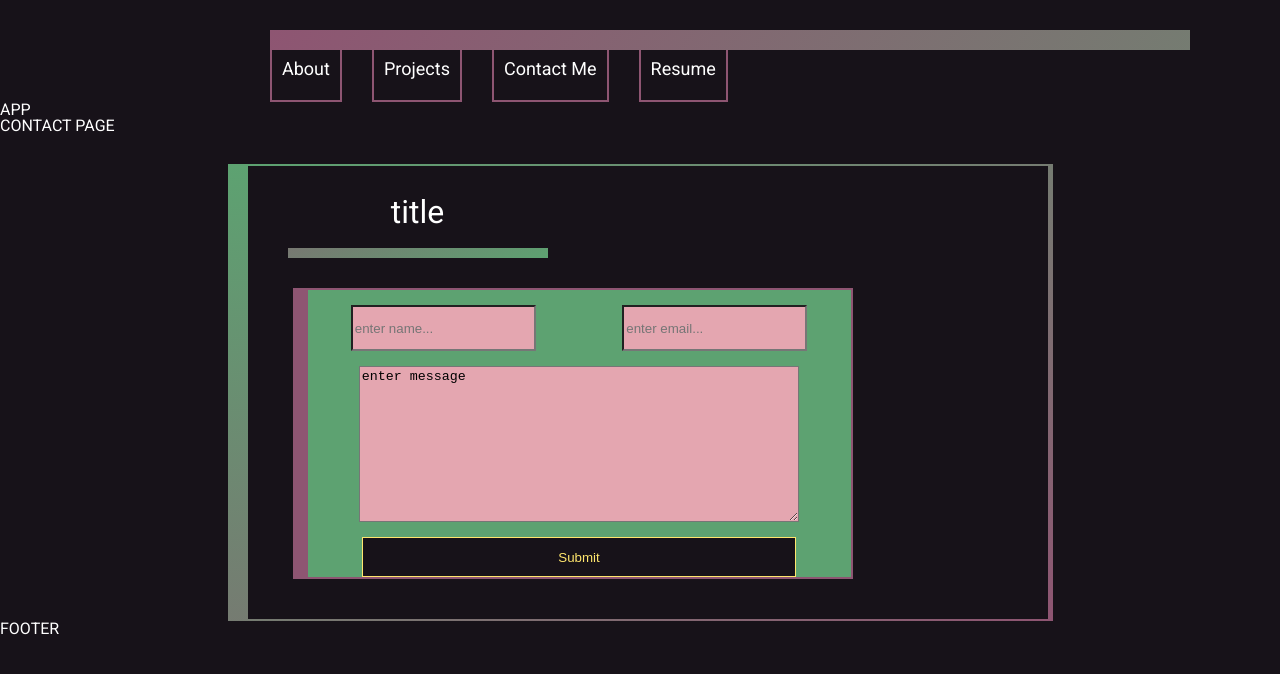
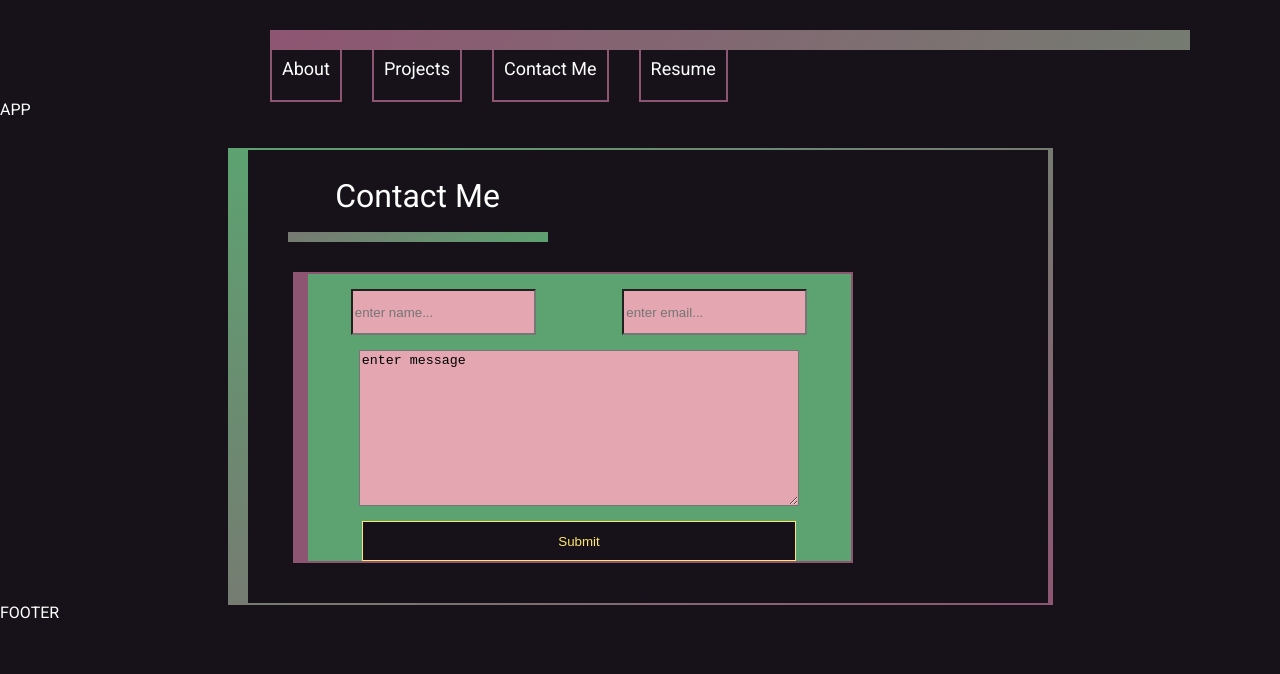
Before and after one commit to KarenDouglas/MyPortfolioWebsite-React, a React (Vite) app in the folder client/: page /contact in a window 1280 px wide. Shown: the top 674 px of the page. Built offline with nearby package versions, Linux system fonts and the light colour scheme.

Commit message:
added props to card for contact form

```diff
--- a/client/src/components/Card.jsx
+++ b/client/src/components/Card.jsx
@@ -4,13 +4,13 @@ import '../css/card.css'
 
 
 
-export default function Card({form}) {
+export default function Card({form, title}) {
     return (
         <>
         <section className='card-container'>
             <section className='card-border'>
                 <header className='card-title-group'>
-                <h1>title</h1>
+                <h1>{title}</h1>
                 <div className='div'></div>
 
                 </header>
--- a/client/src/pages/ContactPage.jsx
+++ b/client/src/pages/ContactPage.jsx
@@ -6,8 +6,7 @@ import Card from '../components/Card';
 export default function ContactPage() {
     return (
         <>
-        <div>CONTACT PAGE</div>
-        <Card form={true}/>
+        <Card form={true} title={'Contact Me'}/>
 
         </>
     )
```
